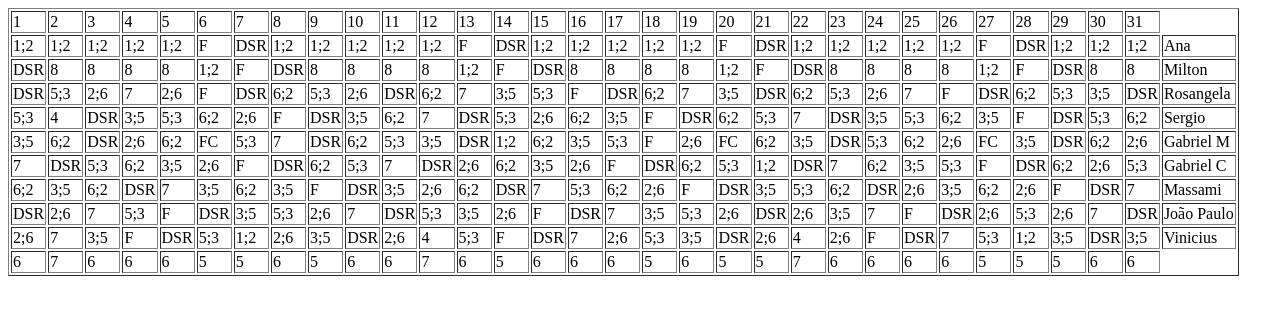
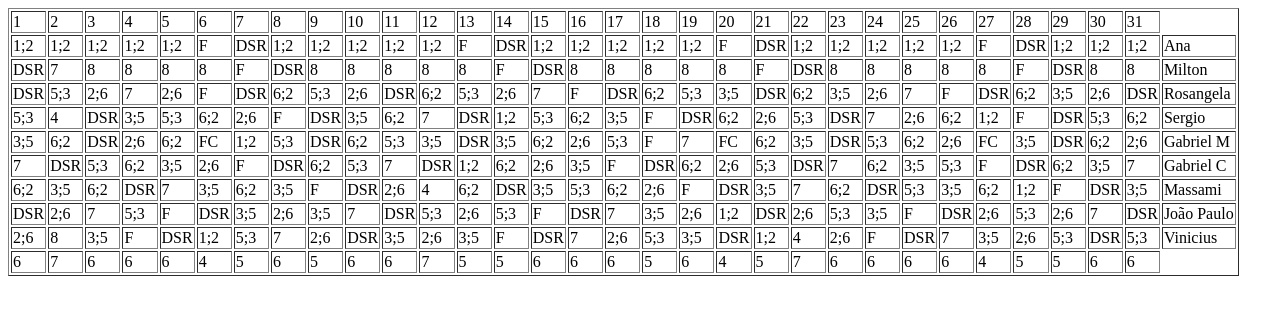
Before and after one commit to lucemadx/escalaPostos, a plain HTML site: page pequeno.html in a window 1280 px wide. Drawn offline with Linux system fonts and the light colour scheme.

Commit message:
funciona, bagunçado, atualizado milton nos sábados

```diff
--- a/pequeno.html
+++ b/pequeno.html
@@ -275,12 +275,6 @@ function definirRenda(dia)
 	}
 	else
 	{
-		if(escala["Milton"][dia]>=0)
-		{
-			escala["Milton"][dia] = 1;
-		}
-		else
-		{
 		var temp = [];
 		for (var pessoa in escala)
 		{
@@ -292,11 +286,10 @@ function definirRenda(dia)
 		escala[getPessoaMenosEscalada(temp, 1)][dia] = 1;
 	}
 }
-}
 
 function definirApoio(dia)
 {
-	if(escala["Milton"][dia] == 0)
+	if(escala["Milton"][dia] == 0 && escala["Milton"][dia+1] != -1 )
 	{
 		escala["Milton"][dia] = 8;
 	}
```
Lines whose indentation alone changed are shown as unchanged.
